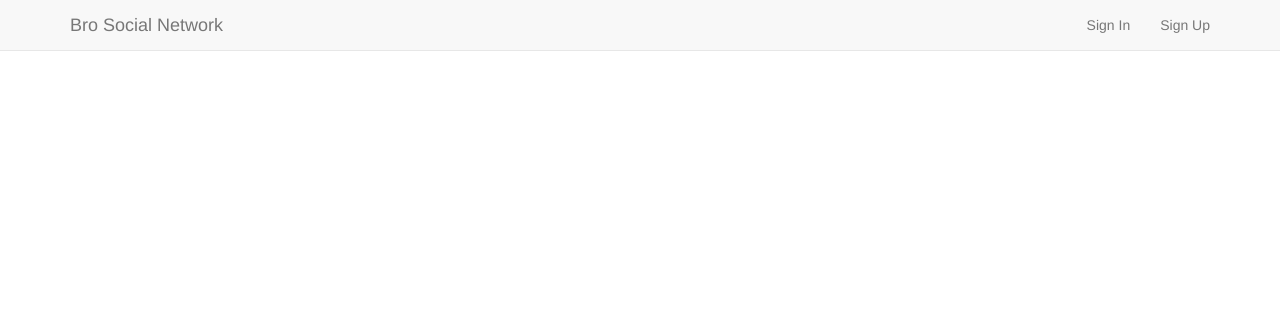
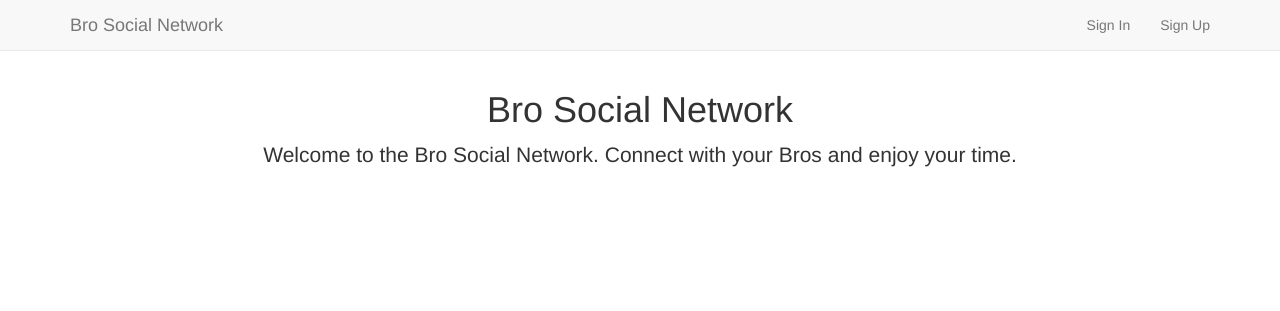
Before and after one commit to Isabek/planbrothersapp, a Python web app: template web-application/templates/frontend/index.html in a window 1280 px wide. Shown: the top 311 px of the page. Run offline with Jinja, Linux system fonts and the light colour scheme; the template is opened without the code that fills it, so the values that code supplies are empty.

Commit message:
- Added some text to the main page.

```diff
--- a/web-application/templates/frontend/index.html
+++ b/web-application/templates/frontend/index.html
@@ -1,3 +1,12 @@
 {% extends 'layouts/base.html' %}
 
 {% set page_title = "Home" %}
+
+{% block container %}
+    <div class="row text-center">
+        <h1>Bro Social Network</h1>
+        <p class="lead">
+            Welcome to the Bro Social Network. Connect with your Bros and enjoy your time.
+        </p>
+    </div>
+{% endblock %}
```
